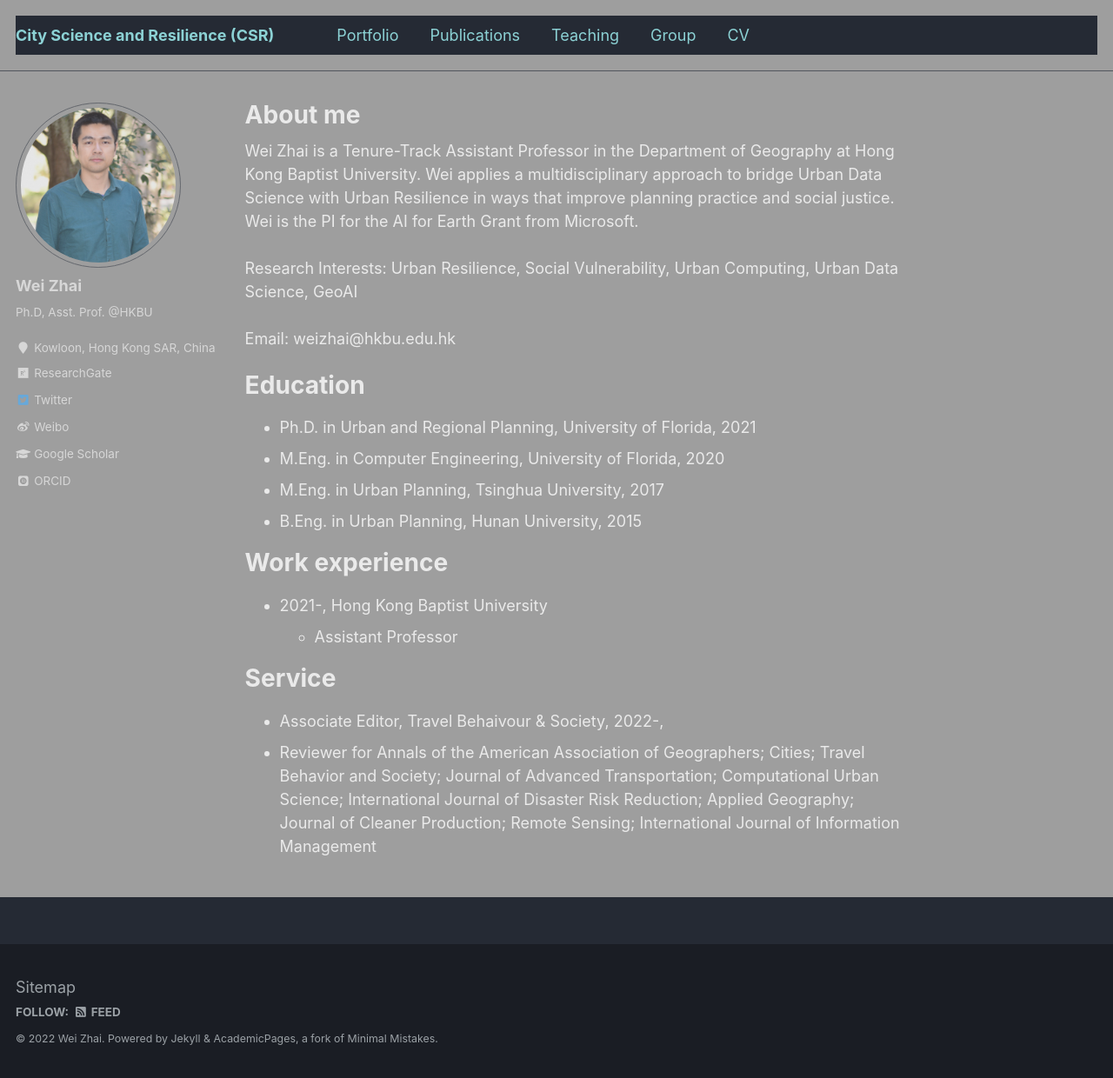
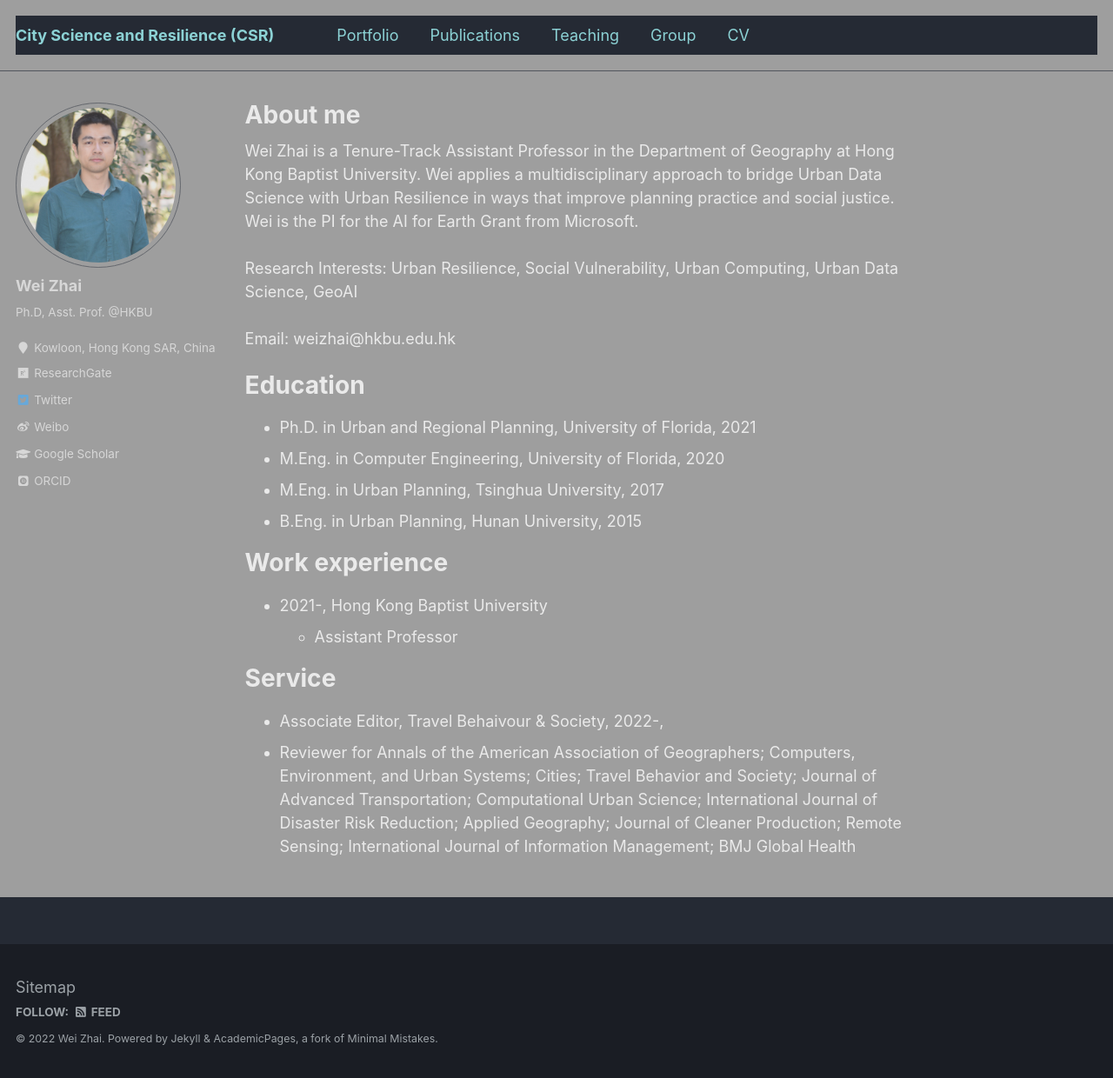
Before and after one commit to skywalkerzhai/weizhai.github.io, a Jekyll site: the page built from _pages/about.md, in a window 1280 px wide and 1240 px high. Shown: the whole window at 87% size. Built offline with Jekyll 4.4.1, drawn with Linux system fonts in a browser that asks for light colours; some web fonts are replaced.

Commit message:
Update about.md

```diff
--- a/_pages/about.md
+++ b/_pages/about.md
@@ -29,7 +29,7 @@
 Service
 ======
 * Associate Editor, Travel Behaivour & Society, 2022-,
-* Reviewer for Annals of the American Association of Geographers; Cities; Travel Behavior and Society; Journal of Advanced Transportation; Computational Urban Science; International Journal of Disaster Risk Reduction; Applied Geography; Journal of Cleaner Production; Remote Sensing; International Journal of Information Management
+* Reviewer for Annals of the American Association of Geographers; Computers, Environment, and Urban Systems; Cities; Travel Behavior and Society; Journal of Advanced Transportation; Computational Urban Science; International Journal of Disaster Risk Reduction; Applied Geography; Journal of Cleaner Production; Remote Sensing; International Journal of Information Management; BMJ Global Health
 
 
 <body background="https://skywalkerzhai.github.io/weizhai.github.io/images/background.jpg">
```
